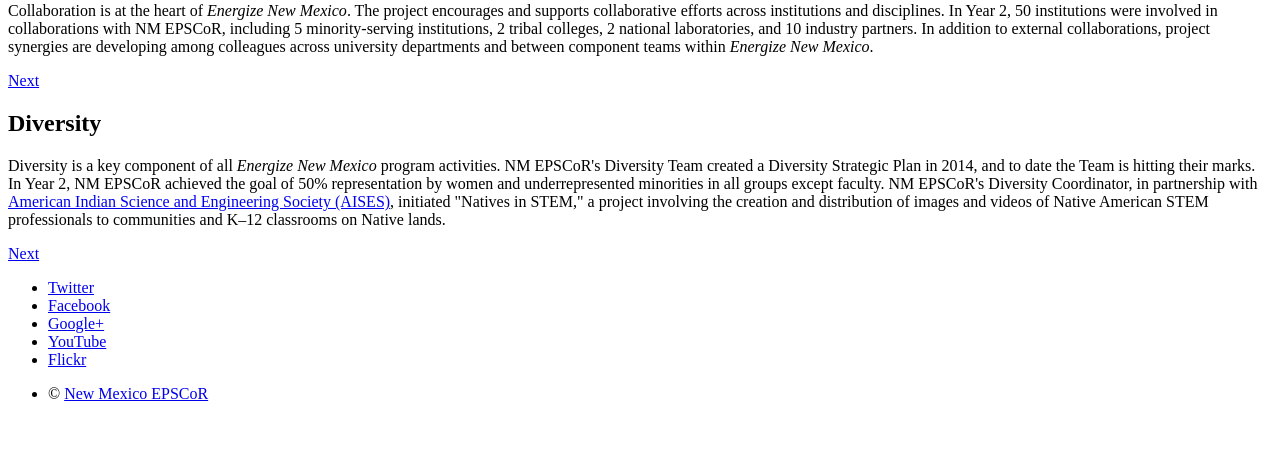
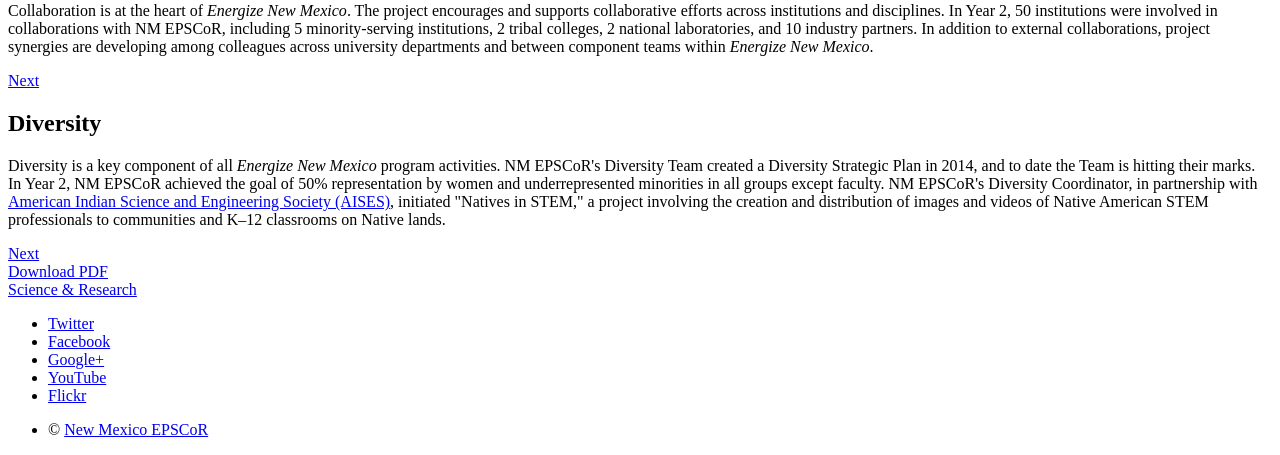
Before and after one commit to cjallen-epscor/cjallen-epscor.github.io, a PHP site: page / in a window 1280 px wide. Shown: the part 773-1228 px from the top of the page. Before the commit the page ends 1174 px from the top, so only its background shows below. Run offline with PHP 8.4, Linux system fonts and the light colour scheme.

Commit message:
arrow on home page to direct to fotoer

```diff
--- a/css/style.css
+++ b/css/style.css
@@ -1285,7 +1285,7 @@ img.soc-media-icons{
 .homepage-footer-banner .float-left-50{
 	float:left;
 	font-size:13px;
-	width:45%;
+	width:40%;
 	font-weight:bold;
 	margin-left:4em;
 	text-transform: uppercase;
--- a/index.html
+++ b/index.html
@@ -110,18 +110,17 @@
 
 					<!--<a href="cyberinfrastructure.html">learn more</a>-->
 				</div>
-				<a href="science.html" class="button style2 down anchored">Next</a>
+				<a href="#next-section" class="button style2 down anchored">Next</a>
 			</section>
 
-       	 <!-- Teal Nav banner above main footer
-       	 	<section id="next-section" class="main style2 right dark fullscreen">
+       	 <!-- Teal Nav banner above main footer-->
+       	 	<section id="next-section" >
 
             <div class="homepage-footer-banner">
 					<div class="float-left-50"><a href="#" target="_blank">Download PDF</a></div>
 				 	<div class="float-left-50"><a href="science.html">Science &amp; Research</a></div>
  			</div>
 
- 				<a href="science.html" class="button style2 down anchored">Next</a>
 	</section>
 		<!-- Footer -->
 
```
